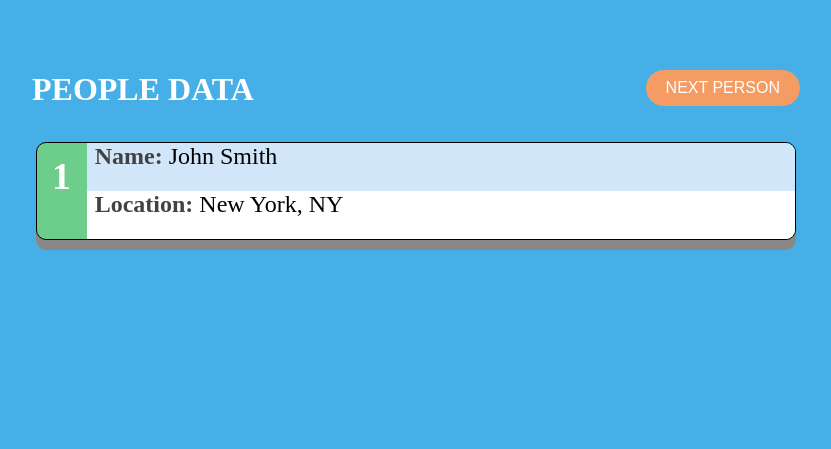
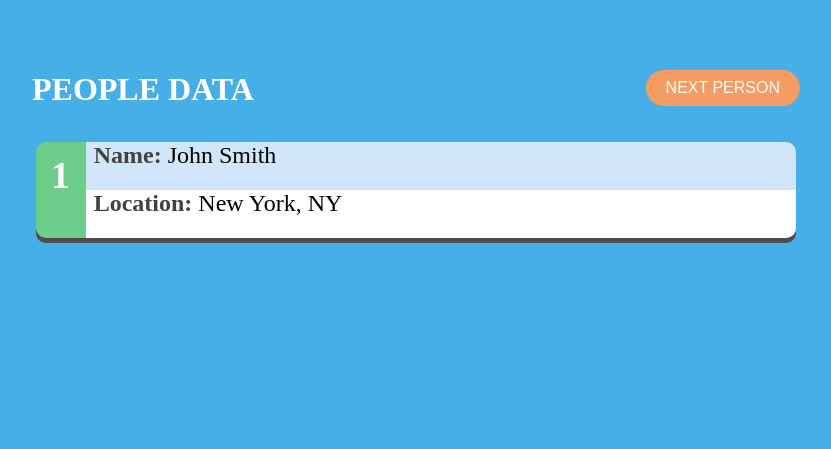
Before and after one commit to tinesh-08/Haystek_Test, a PHP site: page / in a window 1280 px wide. Shown: the top 449 px of the page, without its empty margins (224-1055 px from the left). Run offline with PHP 8.4, Linux system fonts and the light colour scheme.

Commit message:
update style.css

```diff
--- a/style.css
+++ b/style.css
@@ -36,8 +36,7 @@ body
     overflow: hidden;
     background-color: #6DCE8C;
     border-radius: 10px;
-    border: 1px solid;
-    box-shadow: 0px 10px #888888;
+    box-shadow: 0px 5px #4d4d4d;
 }
 .innerchild
 {
```
